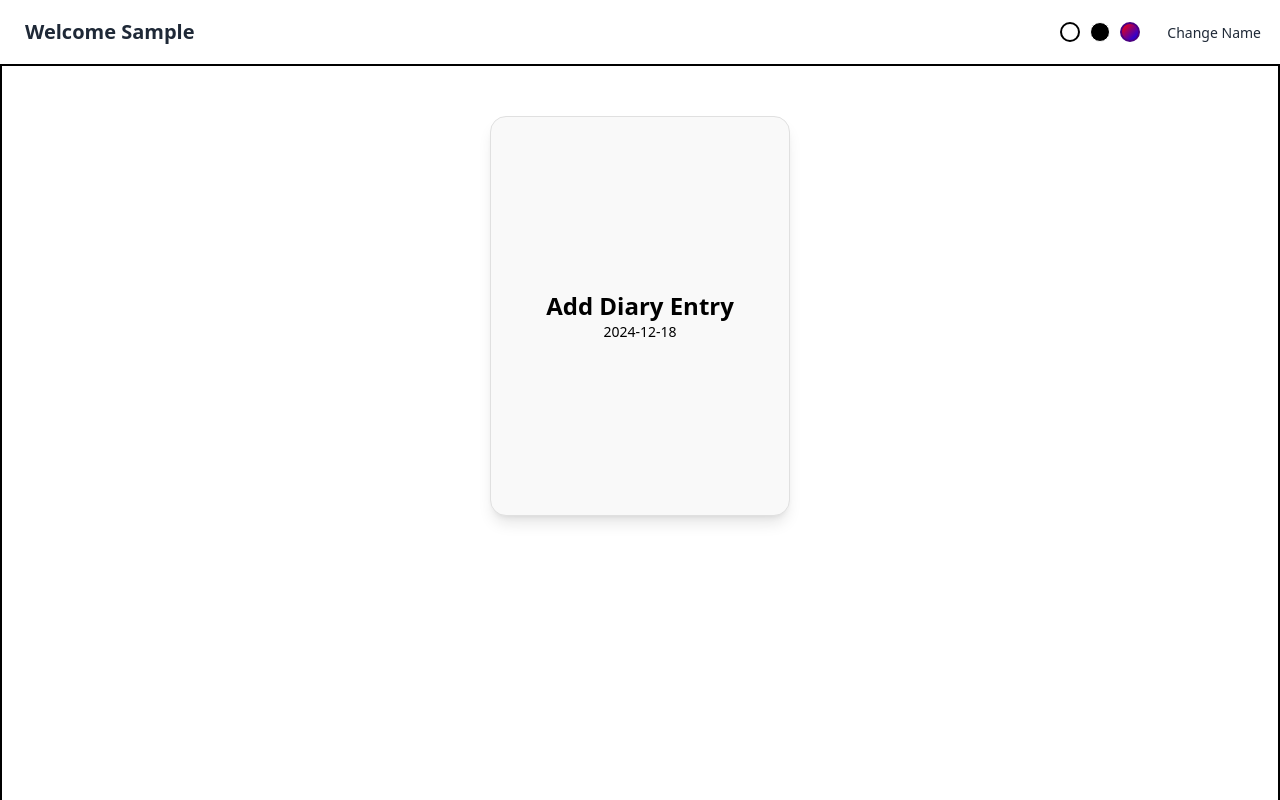
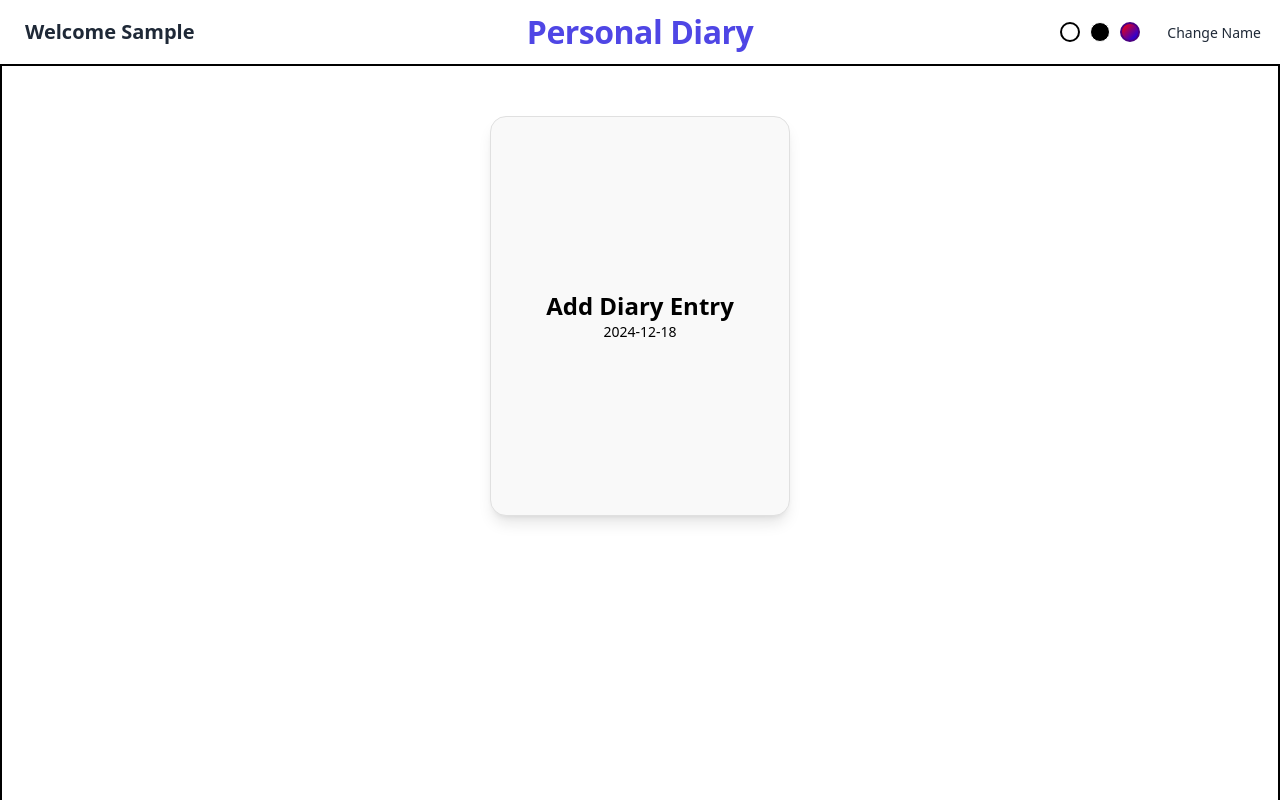
Before and after one commit to cvemir369/Personal-Diary, a React (Vite) app: page / in a window 1280 px wide. Both pictures are taken after typing "Sample" into the empty fields and a click on the button "Start". Shown: the top 800 px of the page. Built offline with nearby package versions, Linux system fonts and the light colour scheme.

Commit message:
header title and footer edit

```diff
--- a/src/components/Footer.jsx
+++ b/src/components/Footer.jsx
@@ -1,57 +1,50 @@
-import React from "react";
+import React, { useState } from "react";
 
 const Footer = () => {
+  const [quote, setQuote] = useState(
+    "A good diary is a story that only you know and can tell."
+  );
+
+  const handleQuoteChange = () => {
+    const quotes = [
+      "A diary is a conversation between you and yourself.",
+      "Write today, for the memories of tomorrow.",
+      "Every day is a new story to be written.",
+      "The beauty of a diary lies in its honesty.",
+      "Life is a journey, and a diary is the map.",
+      "In the pages of my diary, I find solace and strength.",
+      "A diary is a window to the soul.",
+      "The past is a foreign country, but my diary is its passport.",
+      "Writing in my diary is like talking to my best friend.",
+      "A diary is a time capsule of my thoughts and feelings.",
+      "In my diary, I can be truly myself.",
+      "The pages of my diary hold the secrets of my heart.",
+      "A diary is a treasure trove of memories.",
+    ];
+    const randomIndex = Math.floor(Math.random() * quotes.length);
+    setQuote(quotes[randomIndex]);
+  };
+
   return (
-    <footer className="footer footer-center bg-base-200 text-base-content rounded p-10">
-      <nav className="grid grid-flow-col gap-4">
-        <a className="link link-hover">About us</a>
-        <a className="link link-hover">Contact</a>
-        <a className="link link-hover">Jobs</a>
-        <a className="link link-hover">Press kit</a>
-      </nav>
-      <nav>
-        <div className="grid grid-flow-col gap-4">
-          <a>
-            <svg
-              xmlns="http://www.w3.org/2000/svg"
-              width="24"
-              height="24"
-              viewBox="0 0 24 24"
-              className="fill-current"
-            >
-              <path d="M24 4.557c-.883.392-1.832.656-2.828.775 1.017-.609 1.798-1.574 2.165-2.724-.951.564-2.005.974-3.127 1.195-.897-.957-2.178-1.555-3.594-1.555-3.179 0-5.515 2.966-4.797 6.045-4.091-.205-7.719-2.165-10.148-5.144-1.29 2.213-.669 5.108 1.523 6.574-.806-.026-1.566-.247-2.229-.616-.054 2.281 1.581 4.415 3.949 4.89-.693.188-1.452.232-2.224.084.626 1.956 2.444 3.379 4.6 3.419-2.07 1.623-4.678 2.348-7.29 2.04 2.179 1.397 4.768 2.212 7.548 2.212 9.142 0 14.307-7.721 13.995-14.646.962-.695 1.797-1.562 2.457-2.549z"></path>
-            </svg>
-          </a>
-          <a>
-            <svg
-              xmlns="http://www.w3.org/2000/svg"
-              width="24"
-              height="24"
-              viewBox="0 0 24 24"
-              className="fill-current"
-            >
-              <path d="M19.615 3.184c-3.604-.246-11.631-.245-15.23 0-3.897.266-4.356 2.62-4.385 8.816.029 6.185.484 8.549 4.385 8.816 3.6.245 11.626.246 15.23 0 3.897-.266 4.356-2.62 4.385-8.816-.029-6.185-.484-8.549-4.385-8.816zm-10.615 12.816v-8l8 3.993-8 4.007z"></path>
-            </svg>
-          </a>
-          <a>
-            <svg
-              xmlns="http://www.w3.org/2000/svg"
-              width="24"
-              height="24"
-              viewBox="0 0 24 24"
-              className="fill-current"
-            >
-              <path d="M9 8h-3v4h3v12h5v-12h3.642l.358-4h-4v-1.667c0-.955.192-1.333 1.115-1.333h2.885v-5h-3.808c-3.596 0-5.192 1.583-5.192 4.615v3.385z"></path>
-            </svg>
-          </a>
-        </div>
-      </nav>
-      <aside>
-        <p>
-          Copyright © {new Date().getFullYear()} - All right reserved by ACME
-          Industries Ltd
-        </p>
-      </aside>
+    <footer className="footer footer-center p-10 bg-base-200 text-base-content rounded">
+      <div className="flex flex-col items-center justify-between h-full w-full">
+        <nav className="flex justify-center items-center space-x-4 mb-4 w-full">
+          <button
+            className="btn btn-ghost btn-sm rounded-btn text-indigo-600"
+            onClick={handleQuoteChange}
+          >
+            Inspire Me
+          </button>
+          <a className="btn btn-ghost btn-sm rounded-btn">Help & Support</a>
+          <a className="btn btn-ghost btn-sm rounded-btn">About Us</a>
+        </nav>
+        <p className="font-medium text-center my-4 max-w-md">"{quote}"</p>
+        <aside>
+          <p className="text-xs opacity-50 mt-4">
+            Created with ❤️ {new Date().getFullYear()} - All rights reserved.
+          </p>
+        </aside>
+      </div>
     </footer>
   );
 };
--- a/src/components/Header.jsx
+++ b/src/components/Header.jsx
@@ -1,4 +1,5 @@
 import "./Header.css";
+import Logo from "./Logo";
 
 const Header = ({ setTheme, userName, openPopup }) => {
   const changeTheme = (themeName) => {
@@ -6,11 +7,17 @@ const Header = ({ setTheme, userName, openPopup }) => {
   };
 
   return (
+    <header>
       <div className="navbar bg-base-100">
         <div className="flex-1">
           <a className="btn btn-ghost text-xl">Welcome {userName}</a>
         </div>
-      <div className="flex-none gap-4">
+
+        <div className="flex-1 justify-center">
+          <Logo />
+        </div>
+
+        <div className="flex-1 justify-end gap-4">
           <div className="theme-selector">
             <button
               className="theme-circle theme-light"
@@ -33,6 +40,7 @@ const Header = ({ setTheme, userName, openPopup }) => {
           </button>
         </div>
       </div>
+    </header>
   );
 };
 
--- /dev/null
+++ b/src/components/Logo.css
@@ -0,0 +1,108 @@
+.logo {
+  display: inline-flex;
+  justify-content: center;
+  align-items: center;
+}
+
+.logo-text {
+  font-family: inherit;
+  font-size: 2rem;
+  font-weight: 600;
+  color: #4f46e5;
+  letter-spacing: -0.5px;
+  position: relative;
+  cursor: pointer;
+}
+
+.logo-word {
+  display: inline-block;
+}
+
+.logo-word:first-child {
+  margin-right: 8px;
+}
+
+.animate-letter {
+  display: inline-block;
+  transition: transform 0.3s ease;
+}
+
+.logo-text:hover .animate-letter {
+  animation: waveLetter 0.5s infinite alternate ease-in-out,
+    colorChange 7s infinite;
+}
+
+.logo-text::after {
+  content: "";
+  position: absolute;
+  bottom: -3px;
+  left: 0;
+  width: 0;
+  height: 2px;
+  background-color: #4c2c92;
+  transition: width 0.5s ease;
+}
+
+.logo-text:hover::after {
+  width: 100%;
+  animation: underlineColorChange 7s infinite;
+}
+
+@keyframes waveLetter {
+  0% {
+    transform: translateY(0);
+  }
+  100% {
+    transform: translateY(-3px);
+  }
+}
+
+@keyframes colorChange {
+  0%,
+  100% {
+    color: #9b00c2;
+  }
+  14% {
+    color: #ff6b6b;
+  }
+  28% {
+    color: #feca57;
+  }
+  42% {
+    color: #48dbfb;
+  }
+  57% {
+    color: #ff9ff3;
+  }
+  71% {
+    color: #54a0ff;
+  }
+  85% {
+    color: #5f27cd;
+  }
+}
+
+@keyframes underlineColorChange {
+  0%,
+  100% {
+    background-color: #9b00c2;
+  }
+  14% {
+    background-color: #ff6b6b;
+  }
+  28% {
+    background-color: #feca57;
+  }
+  42% {
+    background-color: #48dbfb;
+  }
+  57% {
+    background-color: #ff9ff3;
+  }
+  71% {
+    background-color: #54a0ff;
+  }
+  85% {
+    background-color: #5f27cd;
+  }
+}
--- /dev/null
+++ b/src/components/Logo.jsx
@@ -0,0 +1,27 @@
+import React from "react";
+import "./Logo.css";
+
+const Logo = () => {
+  return (
+    <div className="logo">
+      <h1 className="logo-text">
+        <span className="logo-word">
+          {"Personal".split("").map((letter, index) => (
+            <span key={index} className="animate-letter">
+              {letter}
+            </span>
+          ))}
+        </span>
+        <span className="logo-word">
+          {"Diary".split("").map((letter, index) => (
+            <span key={index} className="animate-letter">
+              {letter}
+            </span>
+          ))}
+        </span>
+      </h1>
+    </div>
+  );
+};
+
+export default Logo;
--- a/tailwind.config.js
+++ b/tailwind.config.js
@@ -1,5 +1,5 @@
 /** @type {import('tailwindcss').Config} */
-import daisyui from "daisyui"
+import daisyui from "daisyui";
 export default {
   content: ["./index.html", "./src/**/*.{js,ts,jsx,tsx}"],
   theme: {
@@ -9,5 +9,5 @@ export default {
       },
     },
   },
-  plugins: [daisyui,],
+  plugins: [require("daisyui")],
 };
```
Also changed, not shown: src/components/Footer.css (added, +19 -0 lines), src/assets/logo_personal-diary.png (added). Lines whose indentation alone changed are shown as unchanged.
